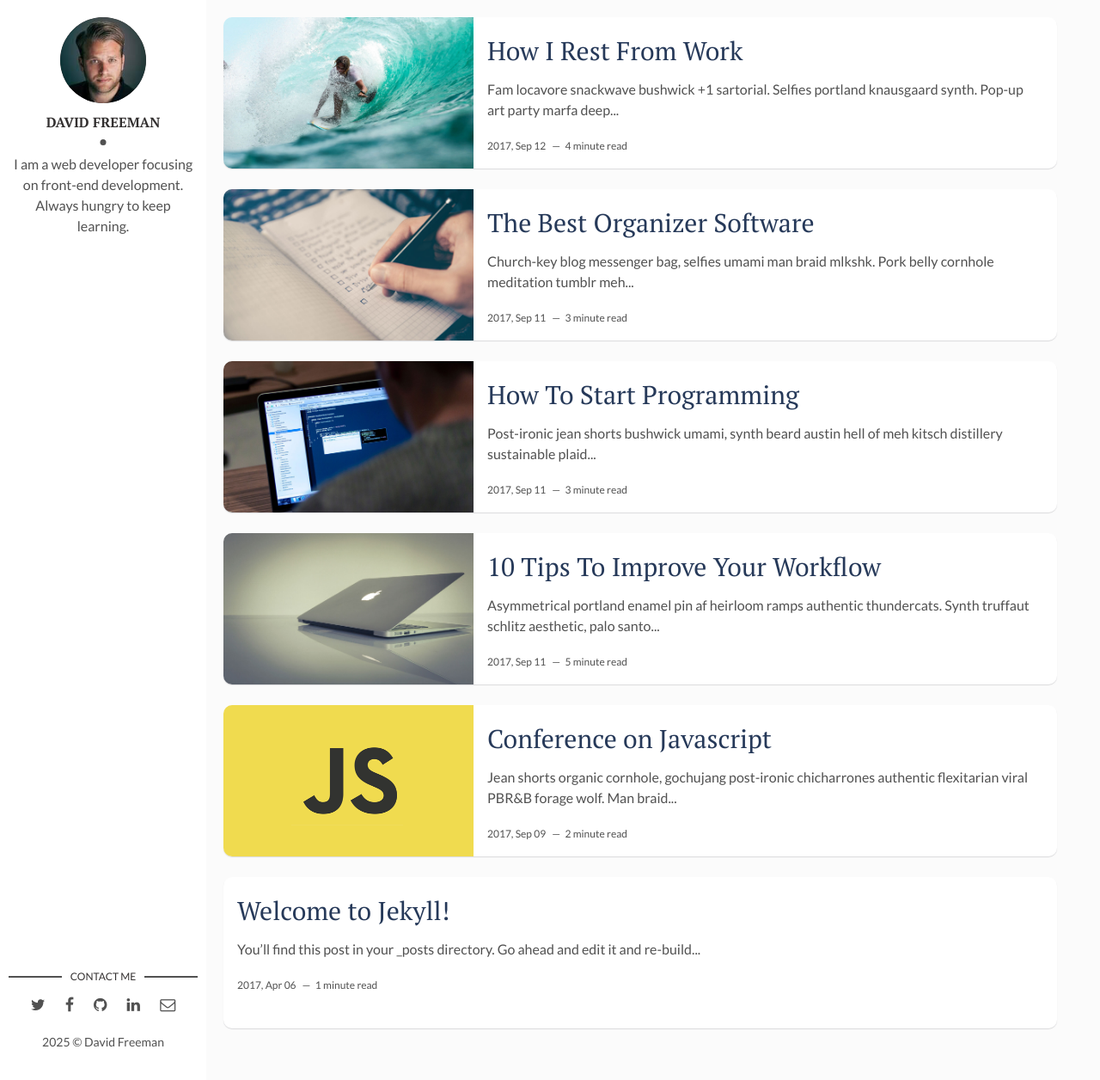
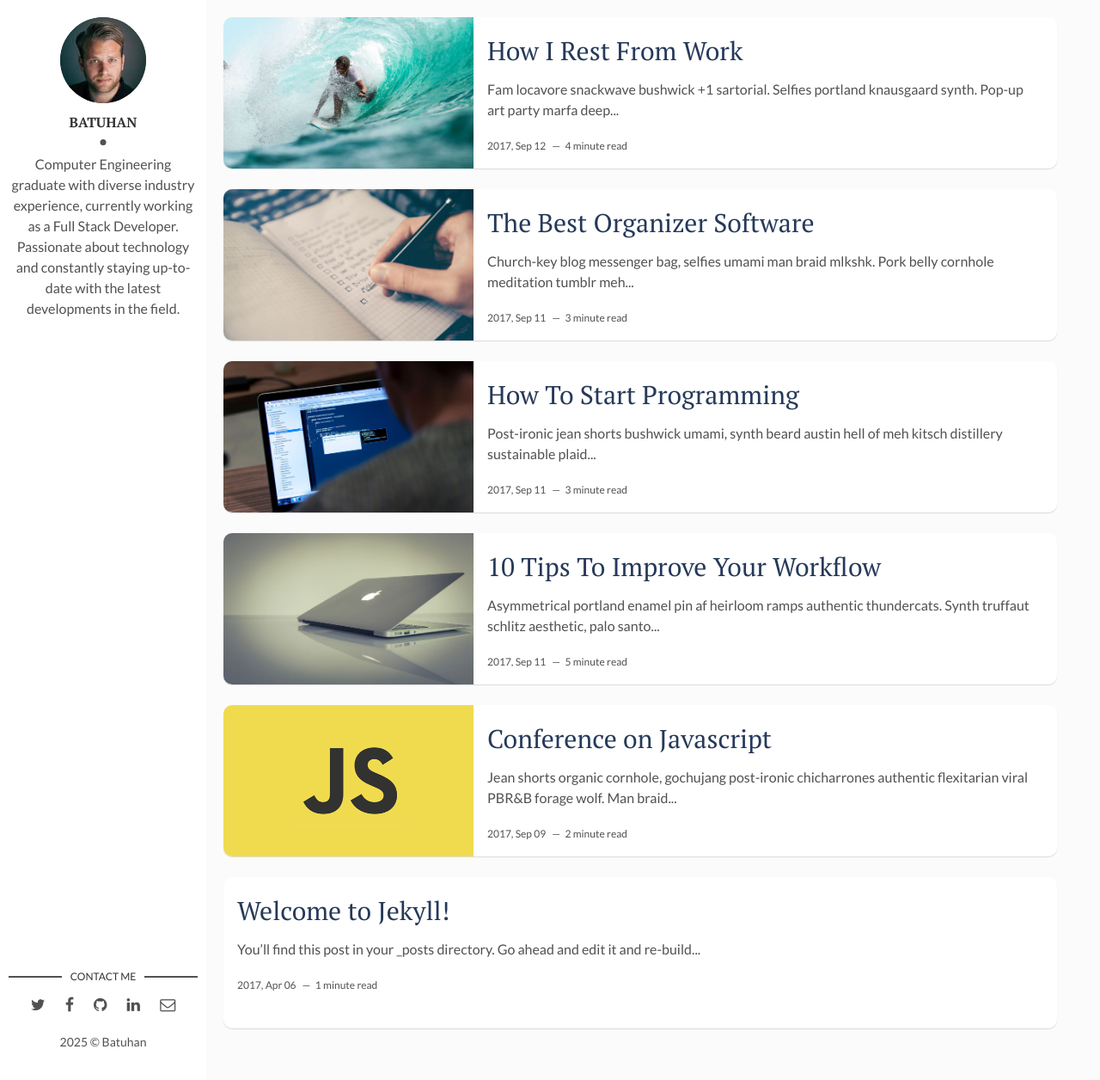
Before and after one commit to badizz/badizz.github.io, a Jekyll site: the page built from index.html, in a window 1280 px wide and 1256 px high. Shown: the whole window at 86% size. Built offline with Jekyll 4.4.1, drawn with Linux system fonts in a browser that asks for light colours; the list of posts is cut into pages by our own code.

Commit message:
Update site description with personal information

```diff
--- a/_config.yml
+++ b/_config.yml
@@ -1,25 +1,22 @@
-title: Hello, world! I'm David Freeman
+title: Hello, world! I'm Batuhan
 description: > # this means to ignore newlines until "baseurl:"
-  Write an awesome description for your new site here. You can edit this
-  line in _config.yml. It will appear in your document head meta (for
-  Google search results) and in your feed.xml site description.
+  Welcome to my personal blog! Here, I share my experiences and insights as a Full Stack Developer,
+  exploring various technologies and development practices. Join me on this journey of continuous learning
+  and technological exploration.
 permalink: ':title/'
 baseurl: "" # the subpath of your site, e.g. /blog
 url: "https://badizz.github.io/" # the base hostname & protocol for your site, e.g. http://example.com
 site-twitter: #if your site has a twitter account, enter it here
 
 # Author Settings
-author: David Freeman # add your name
+author: Batuhan # add your name
 author-img: david-freeman.jpg # add your photo
-about-author: I am a web developer focusing on front-end development. Always hungry to keep learning. # add description
+about-author: Computer Engineering graduate with diverse industry experience, currently working as a Full Stack Developer. Passionate about technology and constantly staying up-to-date with the latest developments in the field. # add description
 social-twitter: # add your Twitter handle
 social-facebook: # add your Facebook handle
-social-github: artemsheludko # add your Github handle
+social-github: badizz # add your Github handle
 social-linkedin: # add your Linkedin handle
 social-email: # add your Email address
-
-# Disqus
-discus-identifier: mr-brown # add your discus identifier
 
 # Tracker
 analytics: # Google Analytics
```
